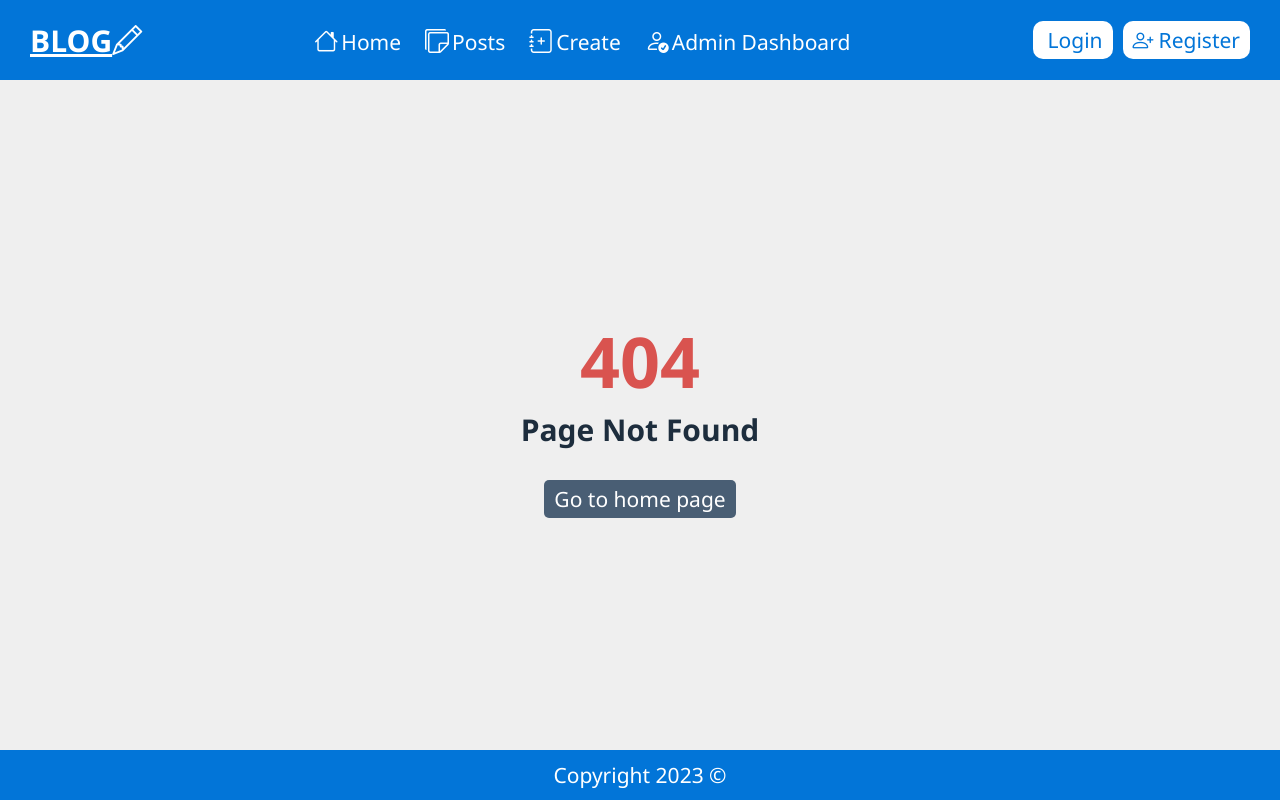
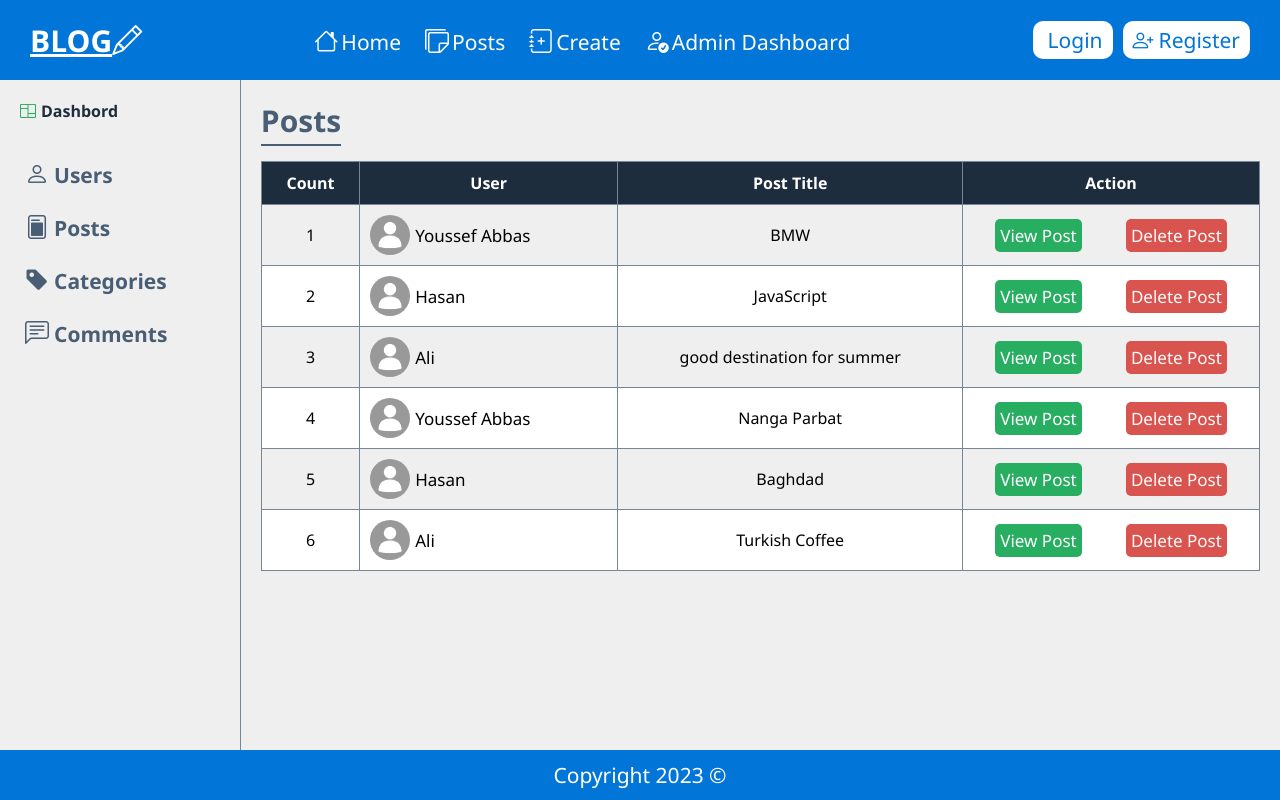
Before and after one commit to Mousa-Ahmed0/full-stack-Blog, a React (Create React App) app in the folder frontend/: page /admin-dashboard/posts-table in a window 1280 px wide. Before the commit this address had no page. Built offline with nearby package versions, Linux system fonts and the light colour scheme.

Commit message:
Admin Dashboard Tables

```diff
--- a/frontend/src/App.js
+++ b/frontend/src/App.js
@@ -13,6 +13,9 @@ import Category from "./pages/category/Category";
 import Profile from "./pages/profile/Profile";
 import NotFound from "./pages/Not-found/NotFound";
 import UsersTable from "./pages/admin/UsersTable";
+import PostsTable from "./pages/admin/PostsTable";
+import CategoriesTable from "./pages/admin/CategoriesTable";
+import CommentsTable from "./pages/admin/CommentsTable";
 
 function App() {
   return (
@@ -33,8 +36,13 @@ function App() {
           <Route path="categories/:category" element={<Category/>}/>
         </Route>
 
-        <Route path="/admin-dashboard" element={<AdminDashbord/>}/>
-        <Route path="/admin-dashboard/users-table" element={<UsersTable/>}/>
+        <Route path="/admin-dashboard">
+          <Route index element={<AdminDashbord/>}/>
+          <Route path="users-table" element={<UsersTable/>}/>
+          <Route path="posts-table" element={<PostsTable/>}/>
+          <Route path="categories-table" element={<CategoriesTable/>}/>
+          <Route path="comments-table" element={<CommentsTable/>}/>
+        </Route>
         <Route path="*" element={<NotFound/>}/>
      </Routes>
      <Footer/>
--- a/frontend/src/pages/admin/AdminTables.css
+++ b/frontend/src/pages/admin/AdminTables.css
@@ -78,3 +78,34 @@ tr:hover{
 .table-button-group button a{
     color: var(--white-color);
 }
+/* media queries */
+@media (max-width: 720px){
+    .table-wrapper{
+        padding: 15px;
+    }
+    .table-button-group{
+        flex-wrap: wrap;
+    }
+    .table-button-group button{
+        width: 100%;
+        margin: 10px 0;
+    }
+    th, td {
+        padding: 5px;
+    }
+    .table-image{
+        flex-direction: column;
+        justify-content: center;
+        align-items: center;
+    }
+}
+
+@media (max-width: 520px){
+    .table-wrapper{
+        padding: 5px;
+    }
+
+    th, td {
+        padding: 2px;
+    }
+}
--- /dev/null
+++ b/frontend/src/pages/admin/CategoriesTable.jsx
@@ -0,0 +1,60 @@
+import AdminSidebar from './AdminSidebar';
+import swal from "sweetalert";
+import './AdminTables.css'
+const CategoriesTable = () => {
+    //delete user handler
+    const deleteHandler = () => {
+        swal({
+            title: "Are you sure?",
+            text: "Once deleted, you will not be able to recover this Categories!",
+            icon: "warning",
+            buttons: true,
+            dangerMode: true,
+        })
+            .then((willDelete) => {
+                if (willDelete) {
+                    swal("Categories has been deleted!", {
+                        icon: "success",
+                    });
+                } else {
+                    swal("Something went wrong!");
+                }
+            });
+    }
+    return (
+        <section className="table-container">
+            <AdminSidebar />
+            <div className="table-wrapper">
+                <h1 className="table-title">Categories</h1>
+                <table className="table">
+                    <thead>
+                        <tr>
+                            <th>Count</th>
+                            <th>category Title</th>
+                            <th>Action</th>
+                        </tr>
+                    </thead>
+                    <tbody>
+                        {[1,2,3].map((item) => (
+                            <tr key={item}>
+                                <td>{item}</td>
+                                <td>
+                                    <b>music</b>
+                                </td>
+
+                                <td>
+                                    <div className="table-button-group">
+
+                                        <button onClick={deleteHandler}>Delete category</button>
+                                    </div>
+                                </td>
+                            </tr>
+                        ))}
+                    </tbody>
+                </table>
+            </div>
+        </section>
+    );
+}
+
+export default CategoriesTable;
--- /dev/null
+++ b/frontend/src/pages/admin/CommentsTable.jsx
@@ -0,0 +1,64 @@
+import AdminSidebar from './AdminSidebar';
+import swal from "sweetalert";
+import './AdminTables.css'
+const CommentsTable = () => {
+    //delete comments handler
+    const deleteHandler = () => {
+        swal({
+            title: "Are you sure?",
+            text: "Once deleted, you will not be able to recover this comments!",
+            icon: "warning",
+            buttons: true,
+            dangerMode: true,
+        })
+            .then((willDelete) => {
+                if (willDelete) {
+                    swal("comments has been deleted!", {
+                        icon: "success",
+                    });
+                } else {
+                    swal("Something went wrong!");
+                }
+            });
+    }
+    return (
+        <section className="table-container">
+            <AdminSidebar />
+            <div className="table-wrapper">
+                <h1 className="table-title">Comments</h1>
+                <table className="table">
+                    <thead>
+                        <tr>
+                            <th>Count</th>
+                            <th>User</th>
+                            <th>Comment</th>
+                            <th>Action</th>
+                        </tr>
+                    </thead>
+                    <tbody>
+                        {[1,2,3].map((item) => (
+                            <tr key={item._id}>
+                                <td>{item}</td>
+                                <td>
+                                    <div className="table-image">
+                                        <img src='/images/user-avatar.png' alt='' className='table-user-image' />
+                                        <span className="table-username">yousef addas</span>
+                                    </div>
+                                </td>
+                                <td>Thank you for this post</td>
+                                <td>
+                                    <div className="table-button-group">
+
+                                        <button onClick={deleteHandler}>Delete Comments</button>
+                                    </div>
+                                </td>
+                            </tr>
+                        ))}
+                    </tbody>
+                </table>
+            </div>
+        </section>
+    );
+}
+
+export default CommentsTable;
--- /dev/null
+++ b/frontend/src/pages/admin/PostsTable.jsx
@@ -0,0 +1,68 @@
+import { Link } from 'react-router-dom';
+import AdminSidebar from './AdminSidebar';
+import swal from "sweetalert";
+import './AdminTables.css'
+import { posts } from '../../dummyData';
+const PostsTable = () => {
+    //delete user handler
+    const deleteHandler = () => {
+        swal({
+            title: "Are you sure?",
+            text: "Once deleted, you will not be able to recover this Post!",
+            icon: "warning",
+            buttons: true,
+            dangerMode: true,
+        })
+            .then((willDelete) => {
+                if (willDelete) {
+                    swal("Post has been deleted!", {
+                        icon: "success",
+                    });
+                } else {
+                    swal("Something went wrong!");
+                }
+            });
+    }
+    return (
+        <section className="table-container">
+            <AdminSidebar />
+            <div className="table-wrapper">
+                <h1 className="table-title">Posts</h1>
+                <table className="table">
+                    <thead>
+                        <tr>
+                            <th>Count</th>
+                            <th>User</th>
+                            <th>Post Title</th>
+                            <th>Action</th>
+                        </tr>
+                    </thead>
+                    <tbody>
+                        {posts.map((item, index) => (
+                            <tr key={item._id}>
+                                <td>{index + 1}</td>
+                                <td>
+                                    <div className="table-image">
+                                        <img src='/images/user-avatar.png' alt='' className='table-user-image' />
+                                        <span className="table-username">{item.user.username}</span>
+                                    </div>
+                                </td>
+                                <td>{item.title}</td>
+                                <td>
+                                    <div className="table-button-group">
+                                        <button>
+                                            <Link to={`/posts/details/${item._id}`}>View Post</Link>
+                                        </button>
+                                        <button onClick={deleteHandler}>Delete Post</button>
+                                    </div>
+                                </td>
+                            </tr>
+                        ))}
+                    </tbody>
+                </table>
+            </div>
+        </section>
+    );
+}
+
+export default PostsTable;
--- a/frontend/src/pages/admin/UsersTable.jsx
+++ b/frontend/src/pages/admin/UsersTable.jsx
@@ -1,7 +1,27 @@
 import { Link } from 'react-router-dom';
 import AdminSidebar from './AdminSidebar';
+import swal from "sweetalert";
 import './AdminTables.css'
 const UsersTable = () => {
+        //delete user handler
+        const deleteHandler=()=>{
+            swal({
+                title: "Are you sure?",
+                text: "Once deleted, you will not be able to recover this User!",
+                icon: "warning",
+                buttons: true,
+                dangerMode: true,
+              })
+              .then((willDelete) => {
+                if (willDelete) {
+                  swal("User has been deleted!", {
+                    icon: "success",
+                  });
+                } else {
+                  swal("Something went wrong!");
+                }
+              });
+        }
     return (
         <section className="table-container">
             <AdminSidebar/>
@@ -32,7 +52,7 @@ const UsersTable = () => {
                                         <button>
                                             <Link to={`/profile/1`}>View Profile</Link>
                                         </button>
-                                        <button>Delete User</button>
+                                        <button onClick={deleteHandler}>Delete User</button>
                                     </div>
                                 </td>
                             </tr>
```
